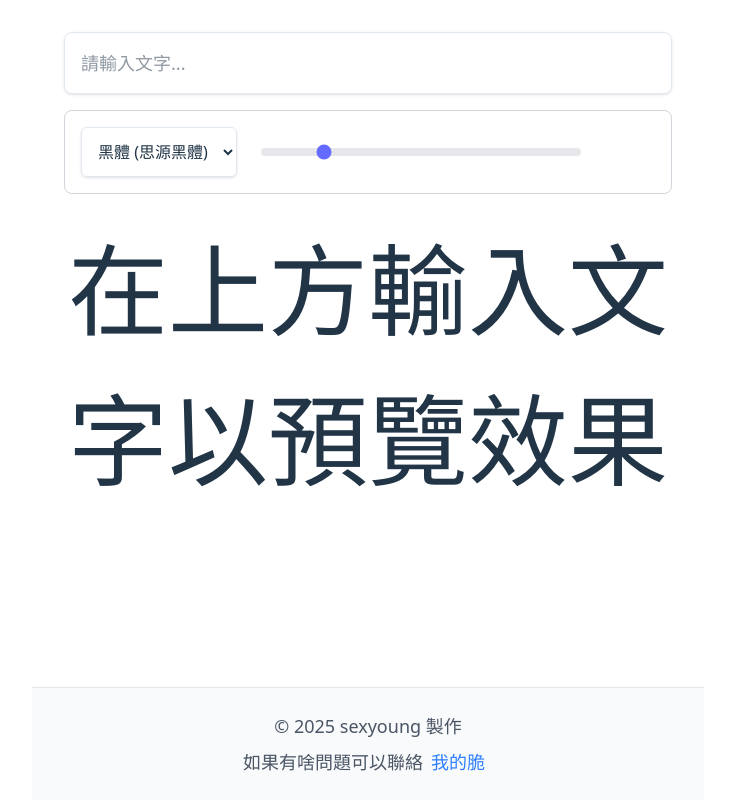
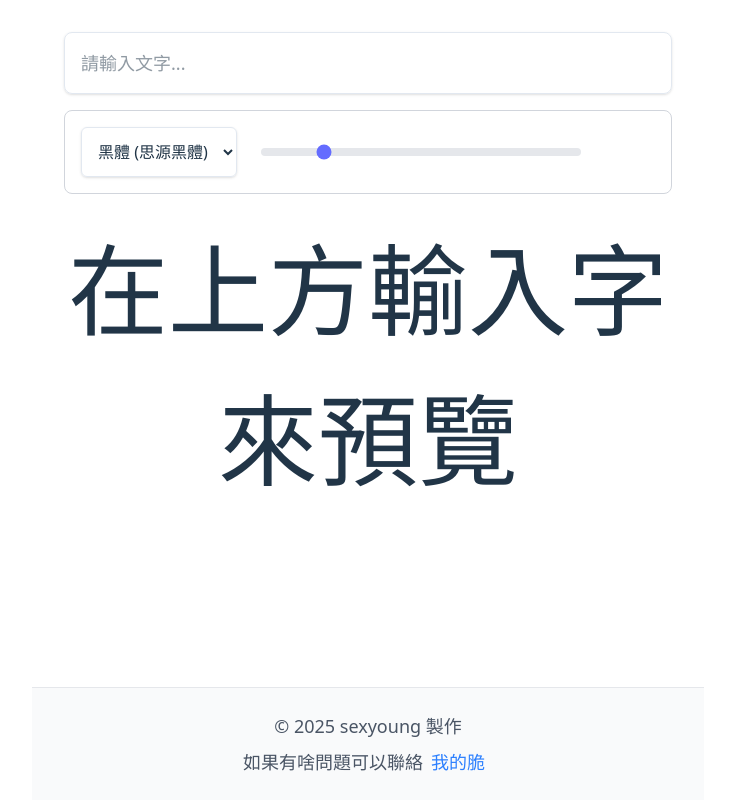
Before and after one commit to sexyoung/bababa, a React (Vite) app: page / in a window 1280 px wide. Shown: the whole page, without its empty margins (272-1007 px from the left). Built offline with nearby package versions, Linux system fonts and the light colour scheme; a web font is replaced by a local one.

Commit message:
refactor: change default text

```diff
--- a/src/App.tsx
+++ b/src/App.tsx
@@ -66,7 +66,7 @@ function App() {
           className="rounded-lg font-medium min-h-[300px] flex items-center justify-center transition-all"
           style={{ fontFamily, fontSize: `${fontSize}px` }}
         >
-          {inputText || '在上方輸入文字以預覽效果'}
+          {inputText || '在上方輸入字來預覽'}
         </div>
       </div>
 
```
